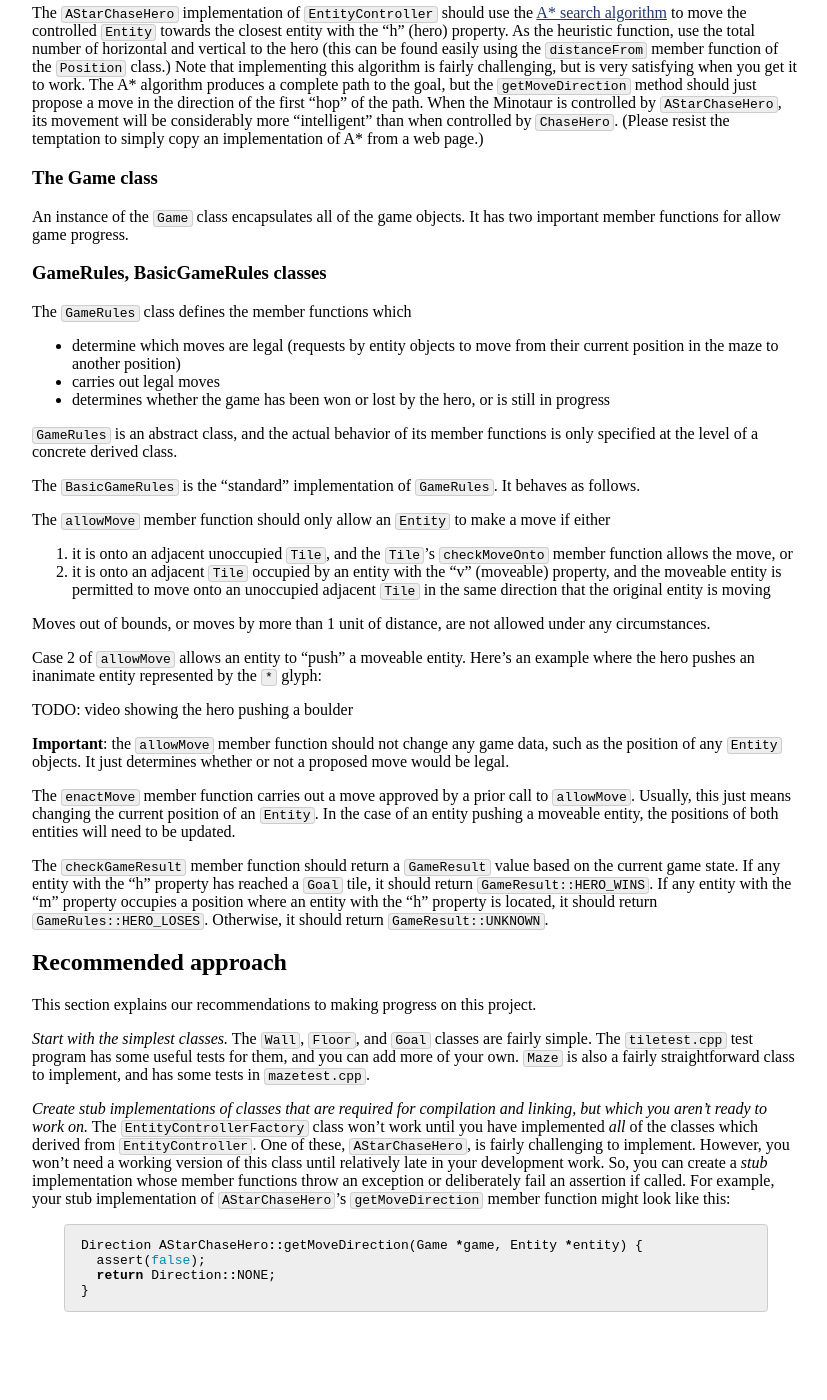
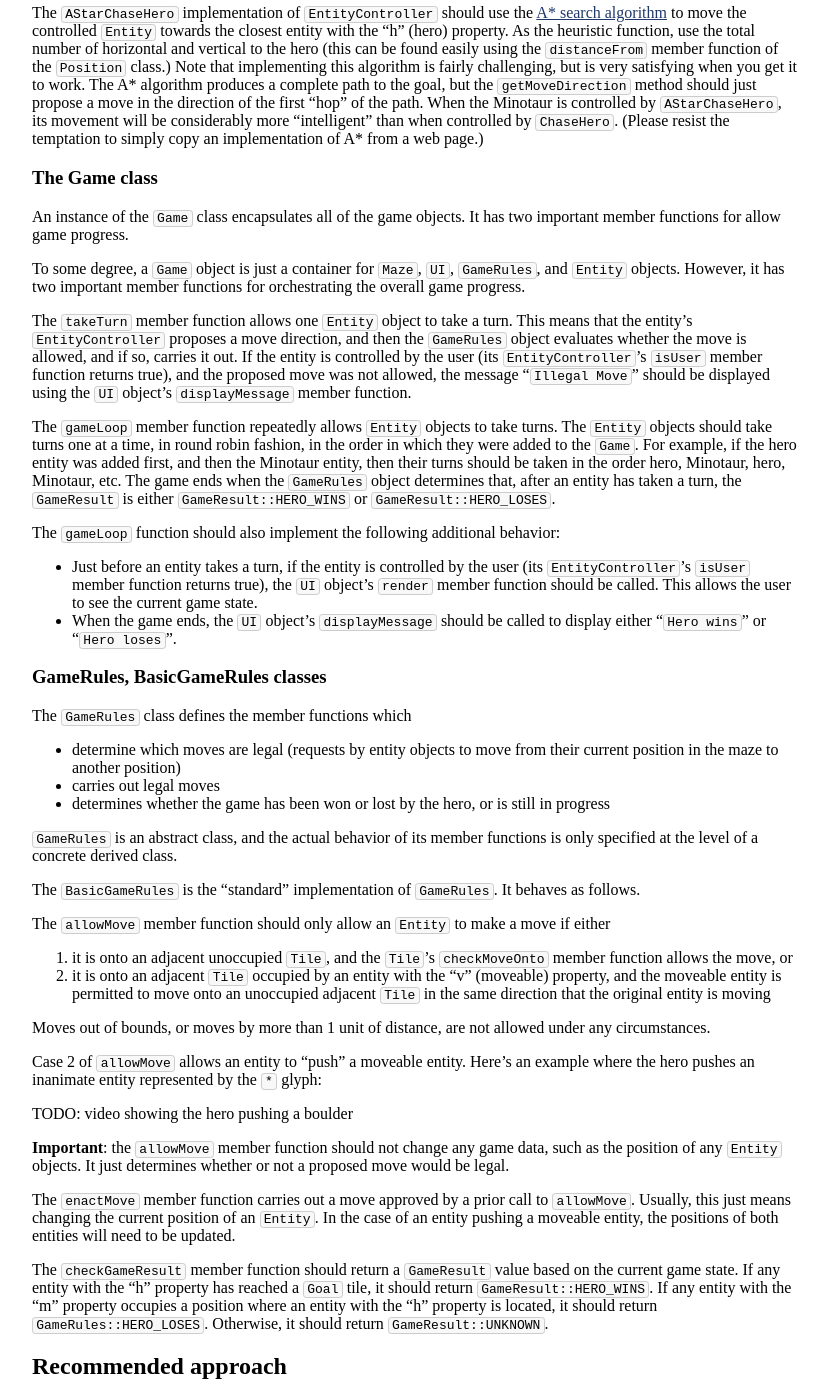
Before and after one commit to jhuintprog/spring2020, a Jekyll site: the page built from finproj/index.md, in a window 1280 px wide and 1400 px high, scrolled down 6480 px. Shown: the whole window, without its empty margins (224-1051 px from the left). Built offline with Jekyll 4.4.1, drawn with Linux system fonts in a browser that asks for light colours; before the commit the page ends 7832 px from its top, so only the background shows below that.

Commit message:
more about the Game class, css tweaks

```diff
--- a/css/intprog.css
+++ b/css/intprog.css
@@ -23,7 +23,7 @@ th, td {
 }
 
 tr:nth-child(even) {
-	background: #eee;
+	background: #f8f8f8;
 }
 
 #content {
@@ -47,7 +47,7 @@ tr:nth-child(even) {
 div.highlighter-rouge {
 	margin-left: 2em;
 	margin-right: 2em;
-	background-color: #eee;
+	background-color: #f8f8f8;
 	border: 1px solid #ccc;
 	padding: 0 1em;
 	border-radius: .25em;
@@ -55,7 +55,7 @@ div.highlighter-rouge {
 
 code.highlighter-rouge {
 	border: 1px solid #ccc;
-	background-color: #eee;
+	background-color: #f8f8f8;
 	padding: 0 .25em;
 	border-radius: .25em;
 }
--- a/finproj/index.md
+++ b/finproj/index.md
@@ -283,6 +283,17 @@ The `AStarChaseHero` implementation of `EntityController` should use the [A\* se
 
 An instance of the `Game` class encapsulates all of the game objects.  It has two important member functions for allow game progress.
 
+To some degree, a `Game` object is just a container for `Maze`, `UI`, `GameRules`, and `Entity` objects.  However, it has two important member functions for orchestrating the overall game progress.
+
+The `takeTurn` member function allows one `Entity` object to take a turn.  This means that the entity's `EntityController` proposes a move direction, and then the `GameRules` object evaluates whether the move is allowed, and if so, carries it out.  If the entity is controlled by the user (its `EntityController`'s `isUser` member function returns true), and the proposed move was not allowed, the message "`Illegal Move`" should be displayed using the `UI` object's `displayMessage` member function.
+
+The `gameLoop` member function repeatedly allows `Entity` objects to take turns.  The `Entity` objects should take turns one at a time, in round robin fashion, in the order in which they were added to the `Game`.  For example, if the hero entity was added first, and then the Minotaur entity, then their turns should be taken in the order hero, Minotaur, hero, Minotaur, etc.  The game ends when the `GameRules` object determines that, after an entity has taken a turn, the `GameResult` is either `GameResult::HERO_WINS` or `GameResult::HERO_LOSES`.
+
+The `gameLoop` function should also implement the following additional behavior:
+
+* Just before an entity takes a turn, if the entity is controlled by the user (its `EntityController`'s `isUser` member function returns true), the `UI` object's `render` member function should be called. This allows the user to see the current game state.
+* When the game ends, the `UI` object's `displayMessage` should be called to display either "`Hero wins`" or "`Hero loses`".
+
 ### GameRules, BasicGameRules classes
 
 The `GameRules` class defines the member functions which
```
